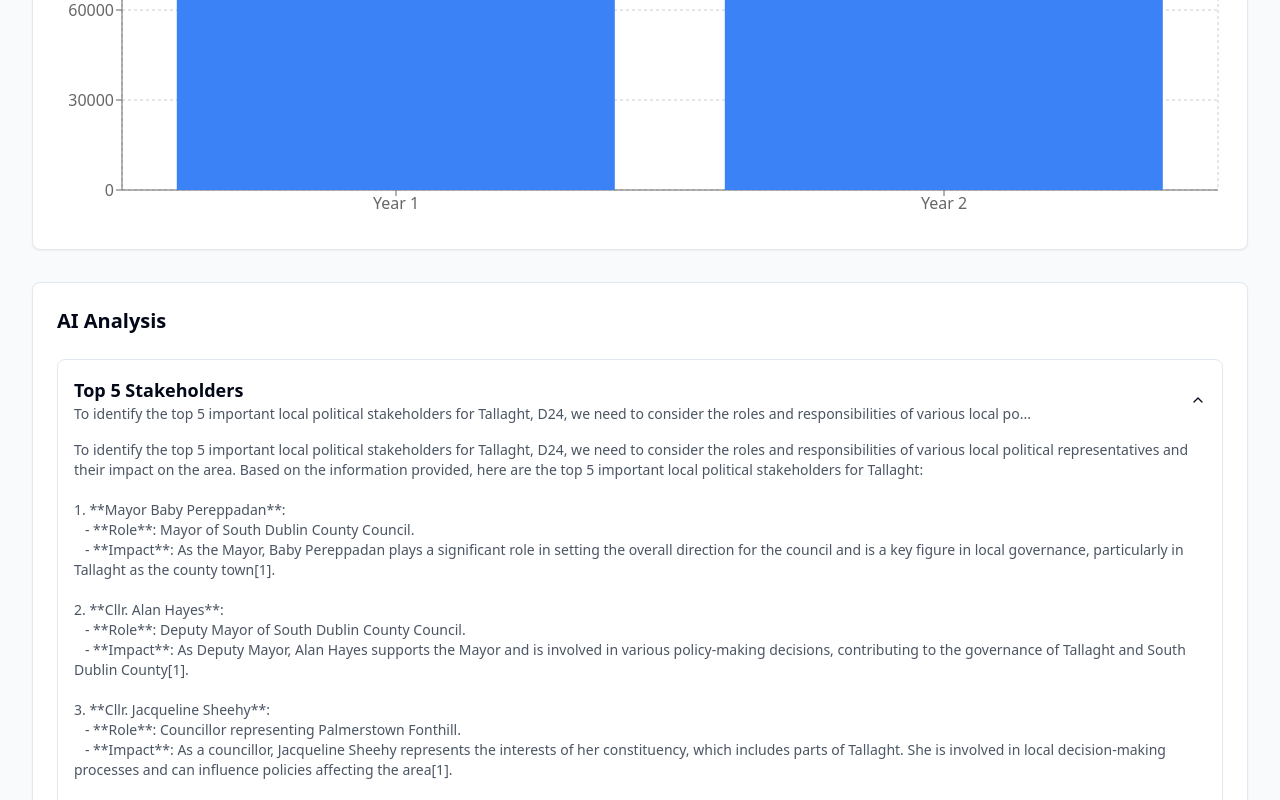
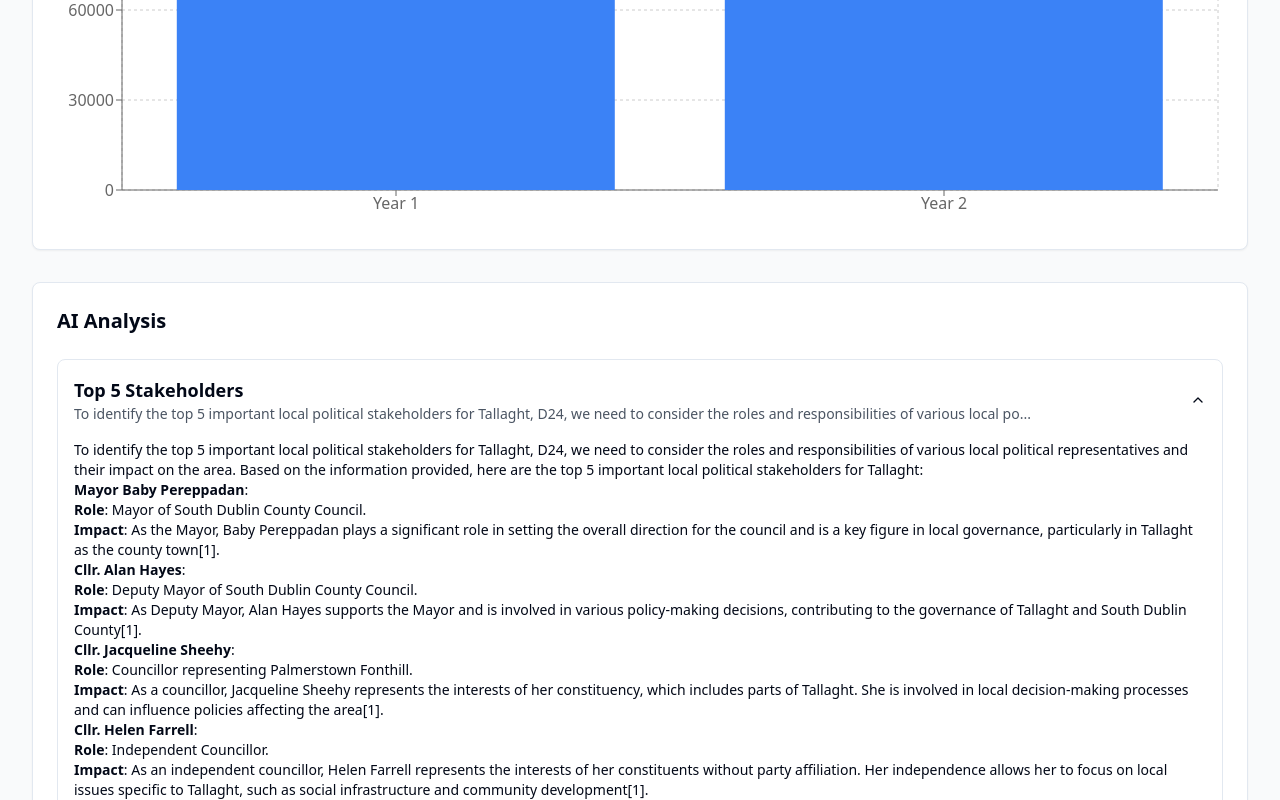
Before and after one commit to gerhalligan/question-answer-chronicle, a React (Vite) app: page / in a window 1280 px wide. Both pictures are taken after a click on the button 640 px from the left and 1271 px from the top of the page. Shown: the part 871-1671 px from the top of the page. Built offline with nearby package versions, Linux system fonts and the light colour scheme.

Commit message:
Update AI analysis display format
Convert the AI analysis content to use GitHub markdown for better formatting and readability in the application.
[skip gpt_engineer]

```diff
--- a/package.json
+++ b/package.json
@@ -52,6 +52,7 @@
     "react-day-picker": "^8.10.1",
     "react-dom": "^18.3.1",
     "react-hook-form": "^7.53.0",
+    "react-markdown": "^9.0.3",
     "react-resizable-panels": "^2.1.3",
     "react-router-dom": "^6.26.2",
     "recharts": "^2.12.7",
--- a/src/pages/Index.tsx
+++ b/src/pages/Index.tsx
@@ -6,6 +6,9 @@ import { Accordion, AccordionContent, AccordionItem, AccordionTrigger } from "@/
 import { useAnswersStore } from "@/store/answersStore";
 import { useEffect } from "react";
 import { answers as initialAnswers } from "@/data/answers";
+import ReactMarkdown from 'react-markdown';
+
+<lov-add-dependency>react-markdown@latest</lov-add-dependency>
 
 // Button text mapping from questions data
 const buttonTextMap = {
@@ -64,8 +67,8 @@ const Index = () => {
                 </div>
               </AccordionTrigger>
               <AccordionContent>
-                <div className="prose max-w-none pb-4">
-                  <div className="whitespace-pre-wrap text-gray-600">{response}</div>
+                <div className="prose prose-sm max-w-none pb-4 dark:prose-invert">
+                  <ReactMarkdown>{response}</ReactMarkdown>
                 </div>
               </AccordionContent>
             </AccordionItem>
@@ -178,10 +181,10 @@ const Index = () => {
                       </AccordionTrigger>
                       <AccordionContent>
                         {authoritiesAnswer?.answer.aiAnalysis && (
-                          <div className="prose max-w-none pb-4">
-                            <div className="whitespace-pre-wrap text-gray-600">
+                          <div className="prose prose-sm max-w-none pb-4 dark:prose-invert">
+                            <ReactMarkdown>
                               {authoritiesAnswer.answer.aiAnalysis.analysis}
-                            </div>
+                            </ReactMarkdown>
                           </div>
                         )}
                       </AccordionContent>
```
Also changed, not shown: 1 other file (tests, documents, lock files or other folders).
